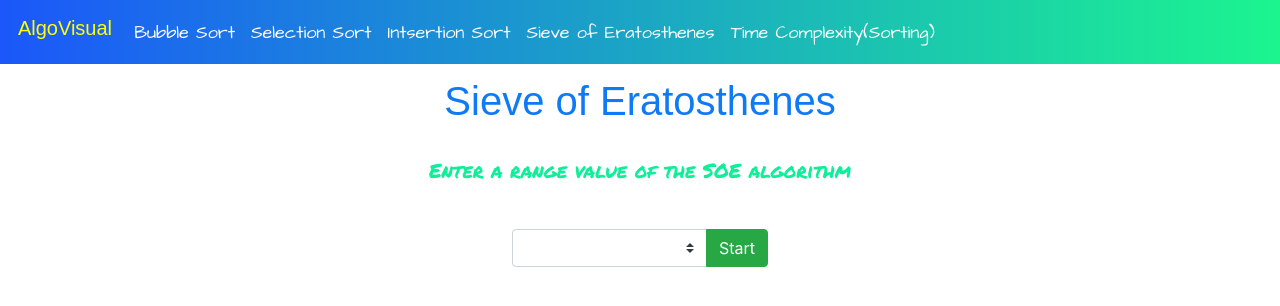
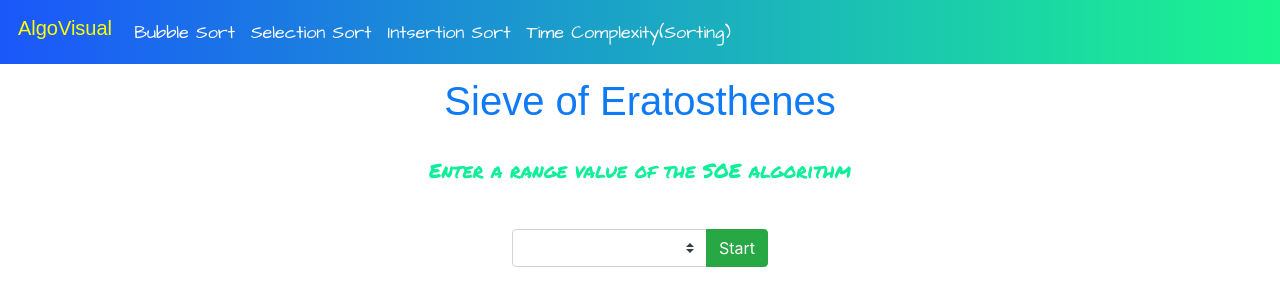
Before and after one commit to bisht-ruchir-007/Algo_Visual, a plain HTML site: page AlgoVisual/soe.html in a window 1280 px wide. Drawn offline with nearby package versions, Linux system fonts and the light colour scheme; a web font is replaced by a local one.

Commit message:
Update soe.html

```diff
--- a/AlgoVisual/soe.html
+++ b/AlgoVisual/soe.html
@@ -49,9 +49,6 @@
           </li>
           <li class="nav-item">
             <a class="nav-link" href="/insertionSort.html">Intsertion Sort</a>
-          </li>
-          <li class="nav-item">
-            <a class="nav-link" href="/soe.html">Sieve of Eratosthenes</a>
           </li>
           <li class="nav-item">
             <a class="nav-link" href="/sorting.html">Time Complexity(Sorting)</a>
```
